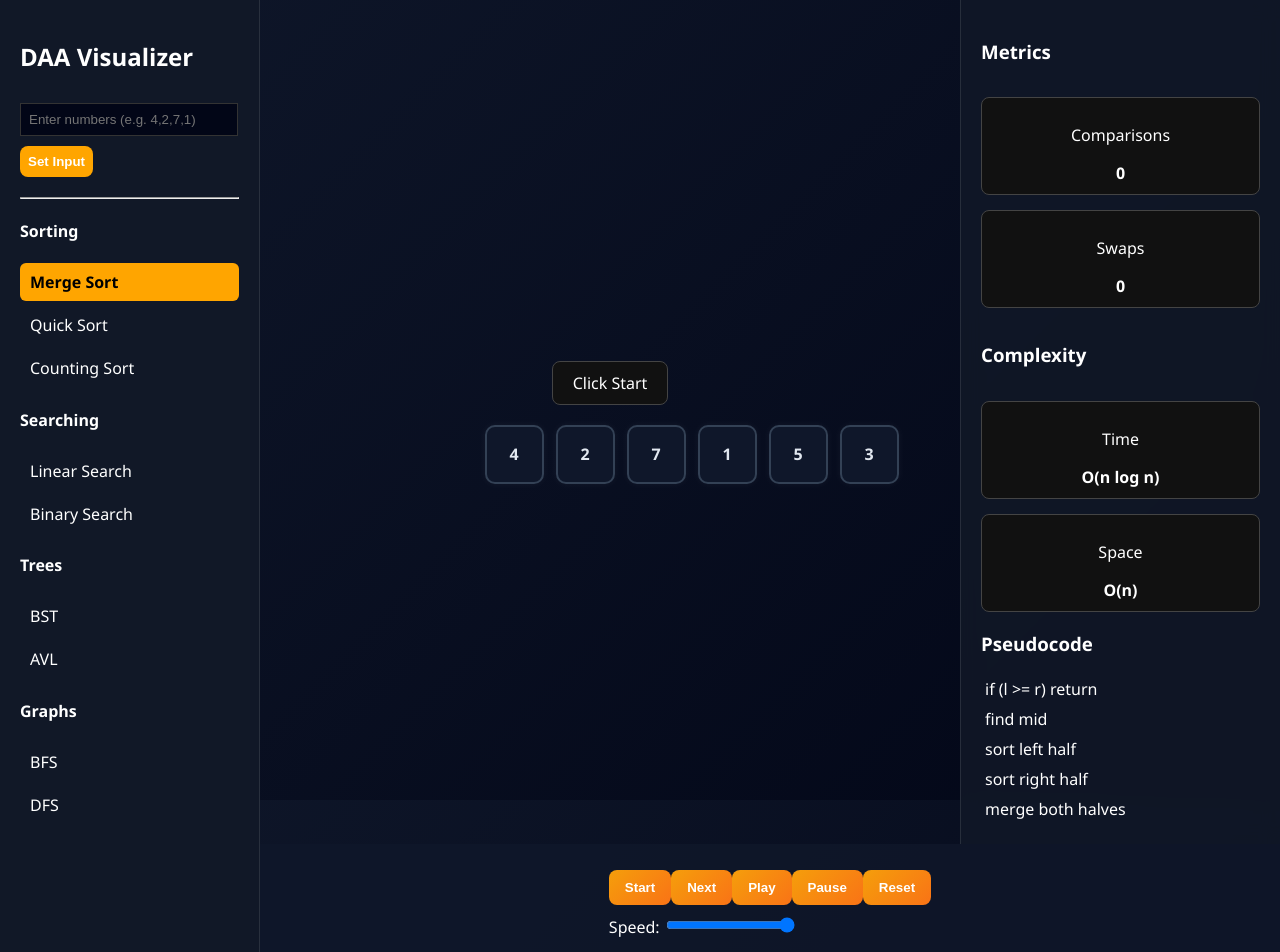
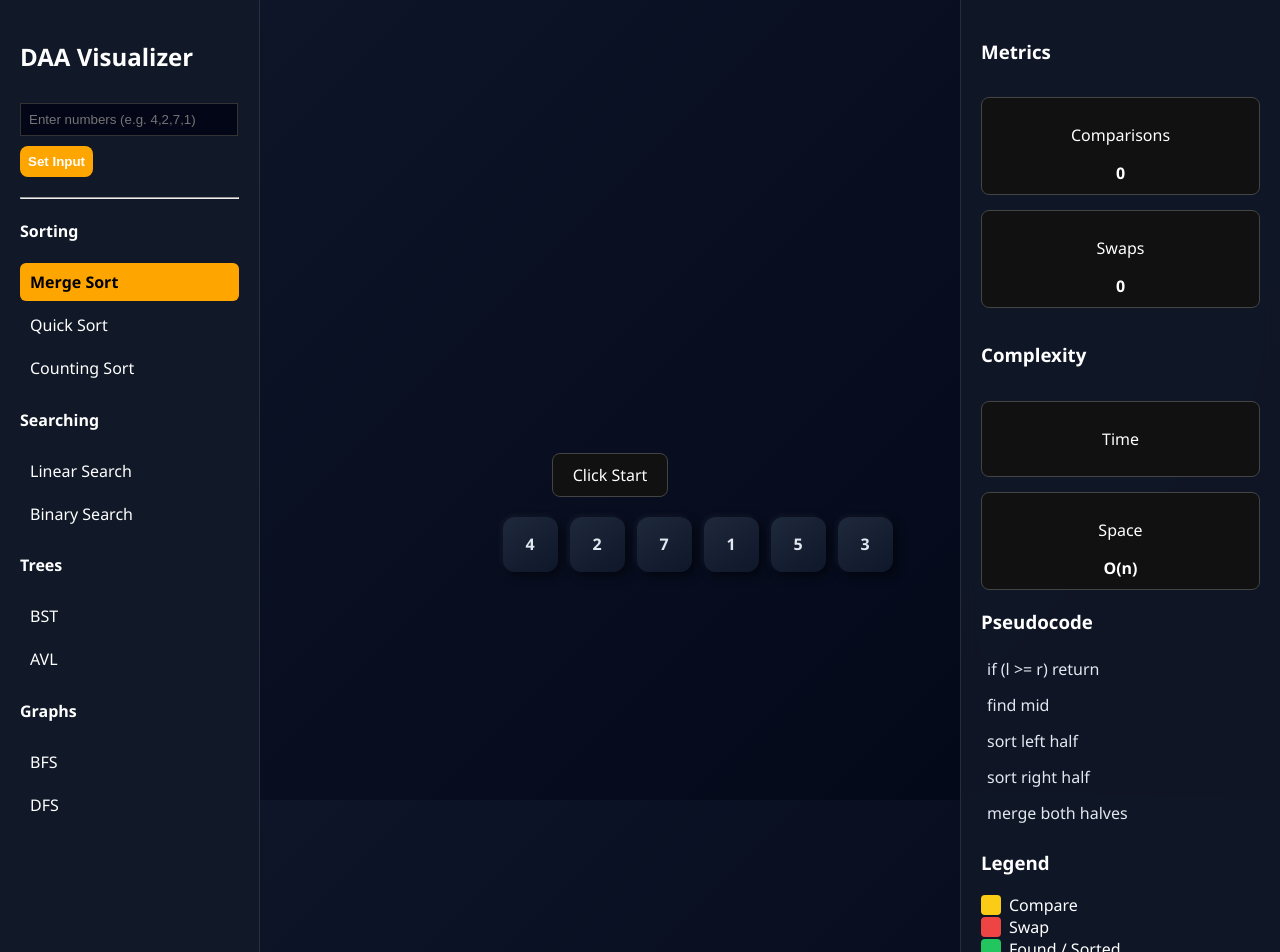
Before and after one commit to Abhavya2911/AlgoVision, a React (Create React App) app: page / in a window 1280 px wide. Shown: the top 952 px of the page. Built offline with nearby package versions, Linux system fonts and the light colour scheme.

Commit message:
commit -m

```diff
--- a/src/App.jsx
+++ b/src/App.jsx
@@ -13,7 +13,7 @@ import { quickSortSteps } from "./algorithms/quickSort";
 import { linearSearchSteps } from "./algorithms/linearSearch";
 import { binarySearchSteps } from "./algorithms/binarySearch";
 import { countingSortSteps } from "./algorithms/countingSort";
-
+import ColorLegend from "./components/ColorLegend";
 
 export default function App() {
   const [array, setArray] = useState([4, 2, 7, 1, 5, 3]);
@@ -22,29 +22,31 @@ export default function App() {
 const [intervalId, setIntervalId] = useState(null);
 const [speed, setSpeed] = useState(2000);
 const [algorithm, setAlgorithm] = useState("merge");
+const [complexity, setComplexity] = useState("");
 
 const start = () => {
-  let s = [];
+  let result = { steps: [], complexity: "" };
 
   if (algorithm === "merge") {
-    s = mergeSortSteps([...array]);
+    result = { steps: mergeSortSteps([...array]), complexity: "O(n log n)" };
   }
   else if (algorithm === "quick") {
-    s = quickSortSteps([...array]);
+    result = quickSortSteps([...array]);
   }
   else if (algorithm === "linear") {
     const target = Number(prompt("Enter target"));
-    s = linearSearchSteps([...array], target);
+    result = { steps: linearSearchSteps([...array], target), complexity: "O(n)" };
   }
   else if (algorithm === "binary") {
     const target = Number(prompt("Enter target"));
-    s = binarySearchSteps([...array], target);
+    result = { steps: binarySearchSteps([...array], target), complexity: "O(log n)" };
   }
   else if (algorithm === "counting") {
-    s = countingSortSteps([...array]);
+    result = { steps: countingSortSteps([...array]), complexity: "O(n + k)" };
   }
 
-  setSteps(s);
+  setSteps(result.steps);
+  setComplexity(result.complexity);
   setI(0);
 };
 
@@ -97,7 +99,7 @@ const next = () => {
 const safeArray = step.array || array;
 const safeActive = step.active || [];
 
-const metrics = step.metrics || {};
+const metrics = step?.metrics || {};
 
   return (
     <MainLayout
@@ -165,8 +167,13 @@ center={
 
  right={
   <>
-    <MetricsPanel metrics={metrics} algorithm={algorithm} />
-<PseudocodePanel algorithm={algorithm} />
+    <MetricsPanel
+  metrics={metrics}
+  algorithm={algorithm}
+  complexity={complexity}
+/>
+    <PseudocodePanel algorithm={algorithm} stepType={step.type} />
+    <ColorLegend />
   </>
 }
 
--- a/src/algorithms/binarySearch.js
+++ b/src/algorithms/binarySearch.js
@@ -14,6 +14,7 @@ export function binarySearchSteps(arr, target) {
       type: "compare",
       array: [...a],
       active: [mid],
+      range:[l,r],
       message: `Checking middle ${a[mid]}`,
       metrics: { comparisons }
     });
@@ -23,6 +24,7 @@ export function binarySearchSteps(arr, target) {
         type: "found",
         array: [...a],
         active: [mid],
+        range: [l,r],
         message: `Found ${target}`
       });
       break;
@@ -30,8 +32,22 @@ export function binarySearchSteps(arr, target) {
 
     else if (a[mid] < target) {
       l = mid + 1;
+      steps.push({
+  type: "range",
+  array: [...a],
+  active: [mid],
+  range: [l, r],
+  message: `Searching between ${l} and ${r}`
+});
     } else {
       r = mid - 1;
+      steps.push({
+  type: "range",
+  array: [...a],
+  active: [mid],
+  range: [l, r],
+  message: `Searching between ${l} and ${r}`
+});
     }
   }
 
--- a/src/algorithms/linearSearch.js
+++ b/src/algorithms/linearSearch.js
@@ -9,7 +9,8 @@ export function linearSearchSteps(arr, target) {
       type: "compare",
       array: [...arr],
       active: [i],
-      message: `Checking ${arr[i]}`,
+      range: [0,i],
+      message: `Checking index${i}`,
       metrics: { comparisons }
     });
 
--- a/src/algorithms/quickSort.js
+++ b/src/algorithms/quickSort.js
@@ -1,6 +1,15 @@
 export function quickSortSteps(arr) {
   let steps = [];
   let comparisons = 0;
+  let swaps = 0;
+  let worstCase = isSorted(arr);
+
+  function isSorted(arr) {
+  for (let i = 1; i < arr.length; i++) {
+    if (arr[i] < arr[i - 1]) return false;
+  }
+  return true;
+}
 
   function quickSort(a, low, high) {
     if (low >= high) return;
@@ -14,11 +23,13 @@ export function quickSortSteps(arr) {
   function partition(a, low, high) {
     let pivot = a[high];
 
+    // 🔥 Pivot step WITH metrics
     steps.push({
       type: "pivot",
       array: [...a],
       active: [high],
-      message: `Choosing pivot ${pivot}`
+      message: `Choosing pivot ${pivot}`,
+      metrics: { comparisons, swaps }
     });
 
     let i = low;
@@ -26,35 +37,42 @@ export function quickSortSteps(arr) {
     for (let j = low; j < high; j++) {
       comparisons++;
 
+      // 🔥 Compare step
       steps.push({
         type: "compare",
         array: [...a],
         active: [j, high],
         message: `Comparing ${a[j]} with pivot ${pivot}`,
-        metrics: { comparisons }
+        metrics: { comparisons, swaps }
       });
 
       if (a[j] < pivot) {
         [a[i], a[j]] = [a[j], a[i]];
+        swaps++;
 
+        // 🔥 Swap step
         steps.push({
           type: "swap",
           array: [...a],
           active: [i, j],
-          message: `Swapping ${a[i]} and ${a[j]}`
+          message: `Swapping ${a[i]} and ${a[j]}`,
+          metrics: { comparisons, swaps }
         });
 
         i++;
       }
     }
 
+    // 🔥 Final pivot placement swap
     [a[i], a[high]] = [a[high], a[i]];
+    swaps++;
 
     steps.push({
       type: "swap",
       array: [...a],
       active: [i, high],
-      message: `Placing pivot ${pivot} at correct position`
+      message: `Placing pivot ${pivot} at correct position`,
+      metrics: { comparisons, swaps }
     });
 
     return i;
@@ -62,5 +80,8 @@ export function quickSortSteps(arr) {
 
   quickSort(arr, 0, arr.length - 1);
 
-  return steps;
+  return {
+  steps,
+  complexity: worstCase ? "O(n²)" : "O(n log n)"
+};
 }
--- a/src/components/ArrayVisualizer.jsx
+++ b/src/components/ArrayVisualizer.jsx
@@ -1,6 +1,6 @@
 import "../styles/array.css";
 
-export default function ArrayVisualizer({ array = [], active = [], stepType }) {
+export default function ArrayVisualizer({ array = [], active = [], stepType, range }) {
   return (
     <div className="array-container">
       {array.length === 0 ? (
@@ -9,8 +9,19 @@ export default function ArrayVisualizer({ array = [], active = [], stepType }) {
         array.map((val, i) => {
           const isActive = active?.includes(i);
 
+          // 🔥 RANGE LOGIC (NEW)
+          const inRange = range
+            ? i >= range[0] && i <= range[1]
+            : false;
+
           let className = "box";
 
+          // 🔥 RANGE STYLE (light highlight)
+          if (inRange) {
+            className += " range";
+          }
+
+          // 🔥 ACTIVE LOGIC
           if (isActive) {
             if (stepType === "compare") {
               className += " active";
--- /dev/null
+++ b/src/components/ColorLegend.jsx
@@ -0,0 +1,24 @@
+export default function ColorLegend() {
+  const item = (color, text) => (
+    <div style={{ display: "flex", alignItems: "center", gap: "8px" }}>
+      <div style={{
+        width: "20px",
+        height: "20px",
+        background: color,
+        borderRadius: "4px"
+      }}></div>
+      <span>{text}</span>
+    </div>
+  );
+
+  return (
+    <div style={{ marginTop: "20px" }}>
+      <h3>Legend</h3>
+      {item("#facc15", "Compare")}
+      {item("#ef4444", "Swap")}
+      {item("#22c55e", "Found / Sorted")}
+      {item("#a855f7", "Merge")}
+      {item("#38bdf8", "Pivot")}
+    </div>
+  );
+}
--- a/src/components/MetricsPanel.jsx
+++ b/src/components/MetricsPanel.jsx
@@ -1,4 +1,4 @@
-export default function MetricsPanel({ metrics, algorithm }) {
+export default function MetricsPanel({ metrics, algorithm, complexity }) {
 
   const complexityData = {
   merge: {
@@ -44,7 +44,7 @@ export default function MetricsPanel({ metrics, algorithm }) {
 
       <div style={boxStyle}>
         <p>Time</p>
-        <strong>{current.time}</strong>
+        <strong>{complexity}</strong>
       </div>
 
       <div style={boxStyle}>
--- a/src/components/PseudocodePanel.jsx
+++ b/src/components/PseudocodePanel.jsx
@@ -1,4 +1,4 @@
-export default function PseudocodePanel({ algorithm }) {
+export default function PseudocodePanel({ algorithm, stepType }) {
 
   const data = {
 
@@ -48,11 +48,57 @@ export default function PseudocodePanel({ algorithm }) {
     <div>
       <h3>Pseudocode</h3>
 
-      {code.map((line, i) => (
-        <div key={i} style={{ padding: "4px" }}>
-          {line}
-        </div>
-      ))}
+      {code.map((line, i) => {
+
+        let highlight = false;
+
+        // 🔥 MERGE SORT
+        if (algorithm === "merge") {
+          if (stepType === "split" && i === 1) highlight = true;
+          if (stepType === "compare" && i === 4) highlight = true;
+          if (stepType === "merge" && i === 4) highlight = true;
+        }
+
+        // 🔥 QUICK SORT
+        if (algorithm === "quick") {
+          if (stepType === "pivot" && i === 0) highlight = true;
+          if (stepType === "compare" && i === 1) highlight = true;
+          if (stepType === "swap" && i === 2) highlight = true;
+        }
+
+        // 🔥 LINEAR SEARCH
+        if (algorithm === "linear") {
+          if (stepType === "compare" && i === 1) highlight = true;
+          if (stepType === "found" && i === 2) highlight = true;
+        }
+
+        // 🔥 BINARY SEARCH
+        if (algorithm === "binary") {
+          if (stepType === "compare" && i === 2) highlight = true;
+        }
+
+        // 🔥 COUNTING SORT
+        if (algorithm === "counting") {
+          if (stepType === "count" && i === 2) highlight = true;
+          if (stepType === "rebuild" && i === 3) highlight = true;
+        }
+
+        return (
+          <div
+            key={i}
+            style={{
+              padding: "6px",
+              margin: "2px 0",
+              borderRadius: "5px",
+              background: highlight ? "#334155" : "transparent",
+              color: highlight ? "#facc15" : "#e2e8f0",
+              transition: "0.2s"
+            }}
+          >
+            {line}
+          </div>
+        );
+      })}
     </div>
   );
 }
--- a/src/styles/array.css
+++ b/src/styles/array.css
@@ -8,21 +8,43 @@
 .box {
   width: 55px;
   height: 55px;
-  border-radius: 10px;
-  border: 2px solid #334155;
+  border-radius: 12px;
+
+  background: linear-gradient(145deg, #1e293b, #0f172a);
+  color: #e2e8f0;
+
   display: flex;
   justify-content: center;
   align-items: center;
   font-weight: bold;
 
-  background: #0f172a;
-  color: #e2e8f0;
+  box-shadow:
+    4px 4px 10px rgba(0,0,0,0.5),
+    -2px -2px 6px rgba(255,255,255,0.05);
 
-  box-shadow: 0 0 8px rgba(255, 255, 255, 0.05);
   transition: all 0.3s ease;
 }
 
-.box.active,
+/* COMPARE */
+.box.active {
+  background: linear-gradient(145deg, #facc15, #eab308);
+  color: black;
+  transform: scale(1.15);
+}
+
+
+@keyframes bounce {
+  0%   { transform: scale(1); }
+  50%  { transform: scale(1.3); }
+  100% { transform: scale(1); }
+}
+
+.box.swap {
+  background: linear-gradient(145deg, #ef4444, #b91c1c);
+  color: white;
+  animation: bounce 0.4s ease;
+}
+
 .box.compare {
   background: #facc15;
   color: black;
@@ -30,28 +52,25 @@
   transform: scale(1.1);
 }
 
-.box.swap {
-  background: #ef4444;
-  color: white;
-  box-shadow: 0 0 12px #ef4444;
-  transform: scale(1.1);
+/* MERGE */
+.box.merge {
+  background: linear-gradient(145deg, #a855f7, #7e22ce);
 }
 
-.box.merge {
-  background: #a855f7;
-  color: white;
-  box-shadow: 0 0 12px #a855f7;
+/* FOUND */
+.box.sorted,
+.box.found {
+  background: linear-gradient(145deg, #22c55e, #15803d);
 }
 
-.box.sorted,
-.box.found {
-  background: #22c55e;
-  color: white;
-  box-shadow: 0 0 12px #22c55e;
-}
 
 .box.pivot {
   background: #38bdf8;
   color: black;
   box-shadow: 0 0 12px #38bdf8;
 }
+
+.box.range {
+  background: linear-gradient(145deg, #334155, #1e293b);
+  opacity: 0.7;
+}
```
Lines whose indentation alone changed are shown as unchanged.
